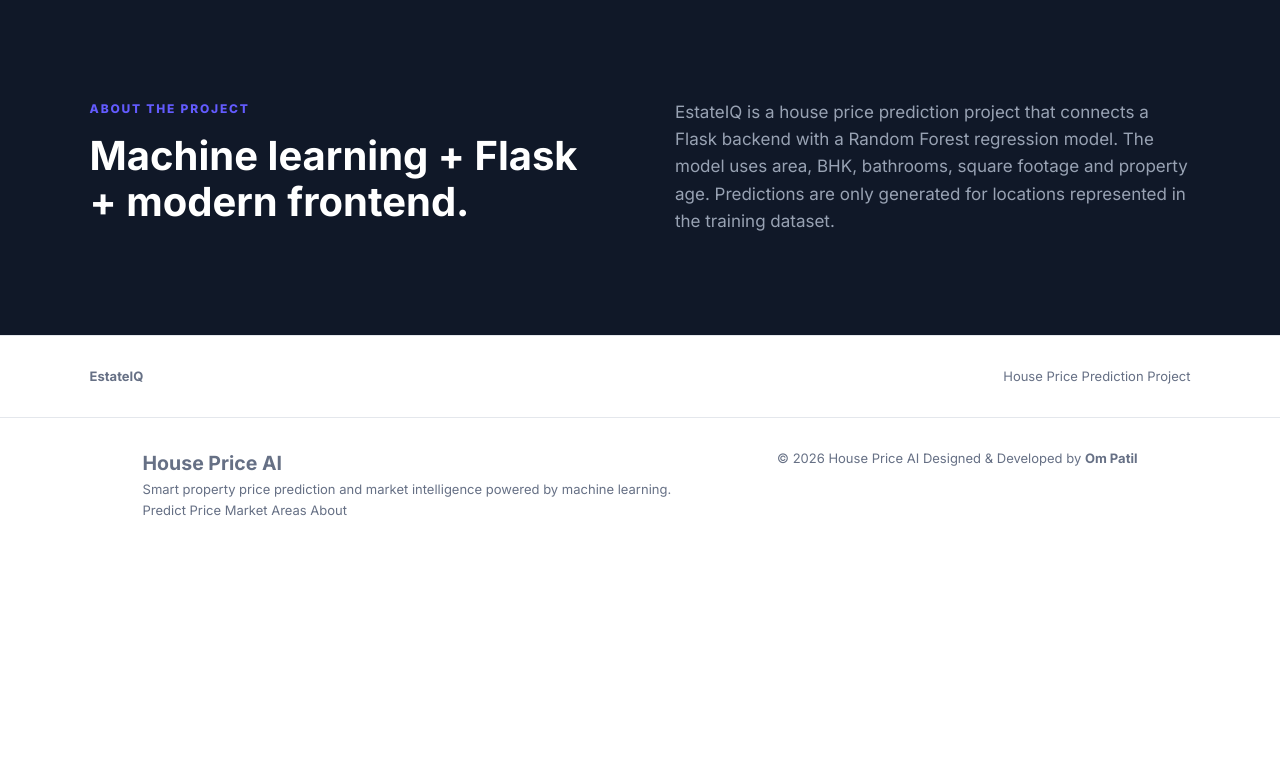
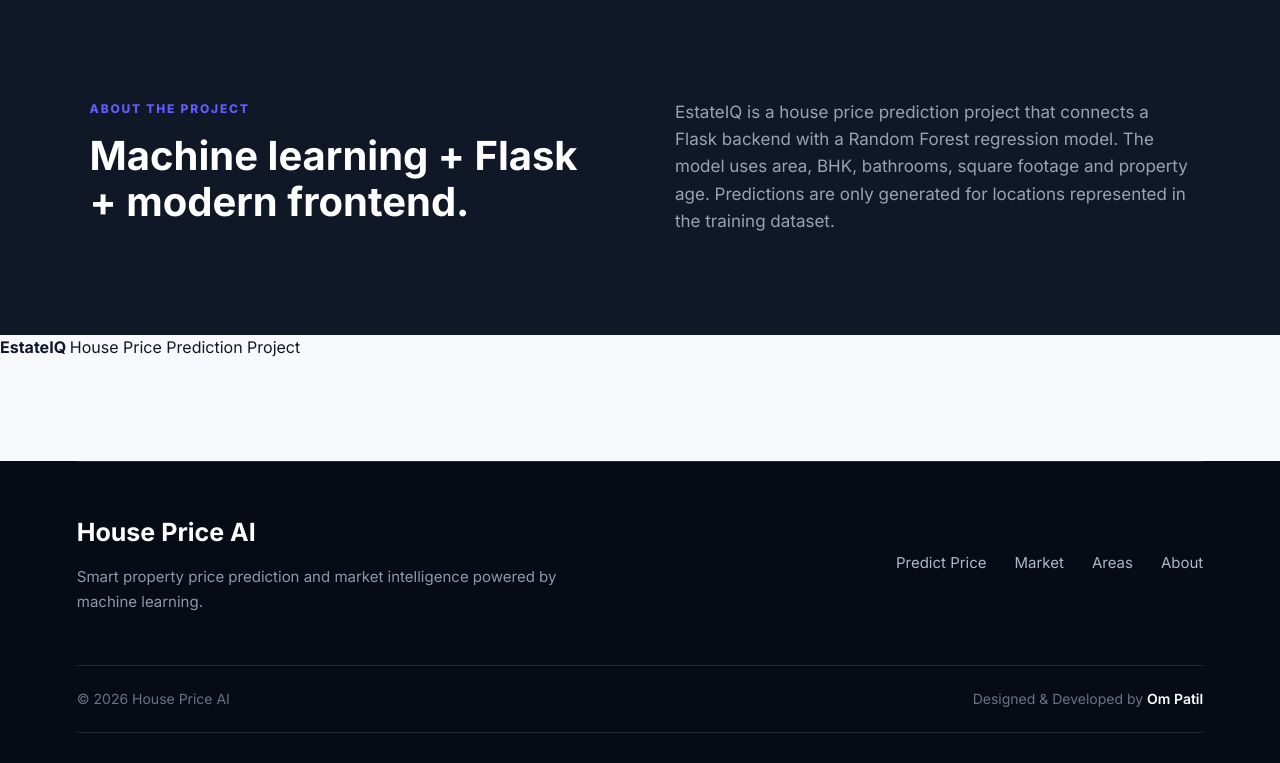
Before and after one commit to om4935047-pixel/house-price-prediction, a Flask app: page / in a window 1280 px wide. Shown: the part 3509-4272 px from the top of the page. Before the commit the page ends 4025 px from the top, so only its background shows below. Run offline with Flask 3, Linux system fonts and the light colour scheme.

Commit message:
Update style.css

```diff
--- a/static/style.css
+++ b/static/style.css
@@ -709,23 +709,102 @@ a {
    FOOTER
 ===================================================== */
 
-footer {
-    padding: 30px 7%;
+/* ========================================
+   PROFESSIONAL FOOTER
+======================================== */
 
-    display: flex;
-
-    justify-content: space-between;
-
-    color: #667085;
-
-    background: white;
-
-    border-top: 1px solid #e4e7ec;
-
-    font-size: 13px;
+.site-footer {
+    margin-top: 100px;
+    padding: 0 6% 30px;
+    background: #070b16;
 }
 
+.footer-line {
+    width: 100%;
+    height: 1px;
+    background: rgba(255, 255, 255, 0.12);
+}
 
+.footer-content {
+    display: flex;
+    justify-content: space-between;
+    align-items: center;
+    gap: 40px;
+    padding: 50px 0;
+}
+
+.footer-brand h2 {
+    margin: 0 0 12px;
+    font-size: 25px;
+    font-weight: 700;
+    color: #ffffff;
+}
+
+.footer-brand p {
+    max-width: 480px;
+    margin: 0;
+    color: #8f98aa;
+    line-height: 1.7;
+    font-size: 15px;
+}
+
+.footer-links {
+    display: flex;
+    align-items: center;
+    gap: 28px;
+    flex-wrap: wrap;
+}
+
+.footer-links a {
+    color: #aeb6c7;
+    text-decoration: none;
+    font-size: 15px;
+    transition: all 0.3s ease;
+}
+
+.footer-links a:hover {
+    color: #ffffff;
+    transform: translateY(-2px);
+}
+
+.footer-bottom {
+    display: flex;
+    justify-content: space-between;
+    align-items: center;
+    gap: 20px;
+    padding: 22px 0;
+    color: #697386;
+    font-size: 14px;
+}
+
+.footer-bottom strong {
+    color: #ffffff;
+    font-weight: 600;
+}
+
+@media (max-width: 700px) {
+
+    .site-footer {
+        margin-top: 70px;
+        padding: 0 5% 25px;
+    }
+
+    .footer-content {
+        flex-direction: column;
+        align-items: flex-start;
+        padding: 35px 0;
+    }
+
+    .footer-links {
+        gap: 18px;
+    }
+
+    .footer-bottom {
+        flex-direction: column;
+        align-items: flex-start;
+        gap: 10px;
+    }
+}
 /* =====================================================
    RESPONSIVE
 ===================================================== */
```
